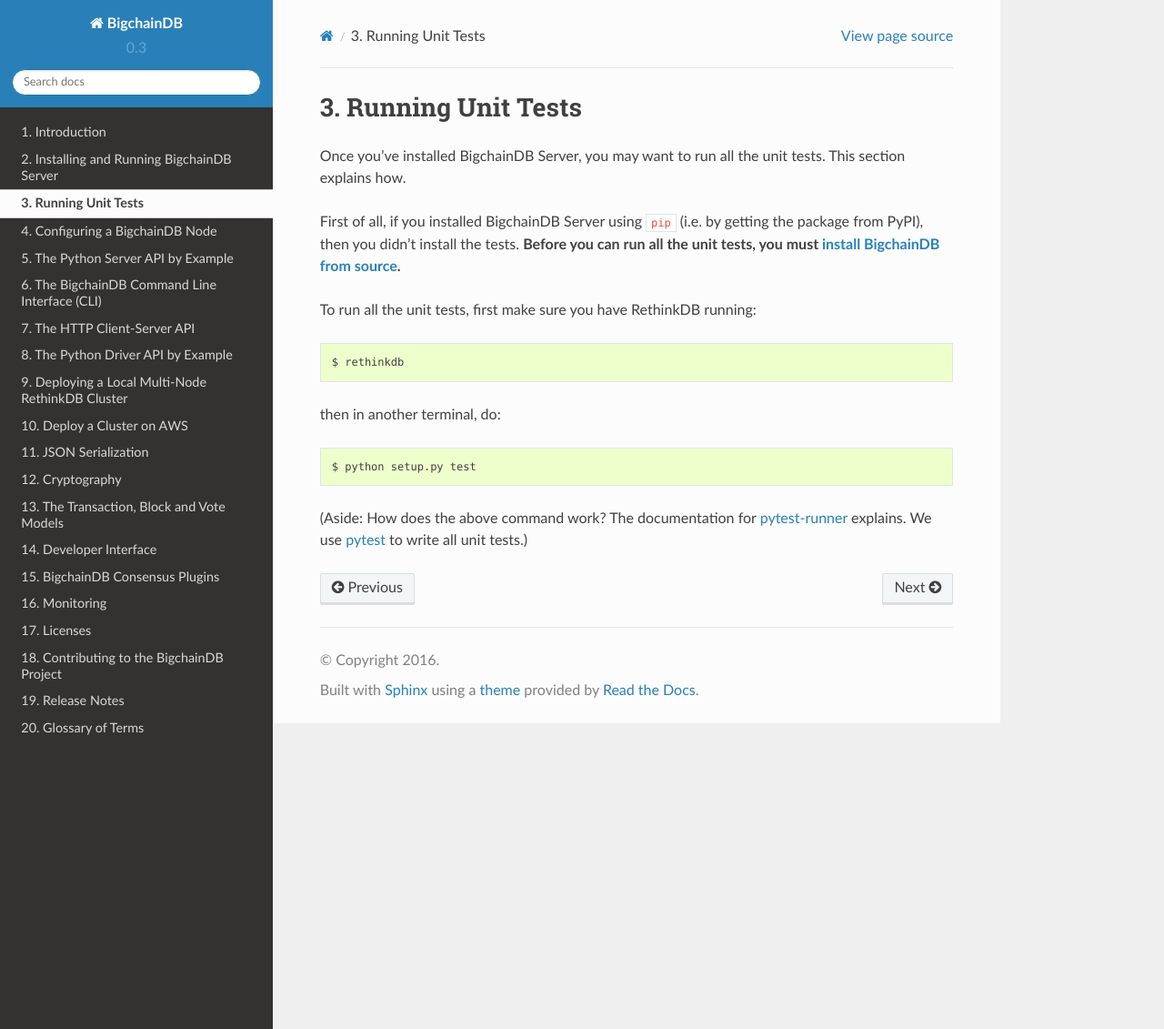
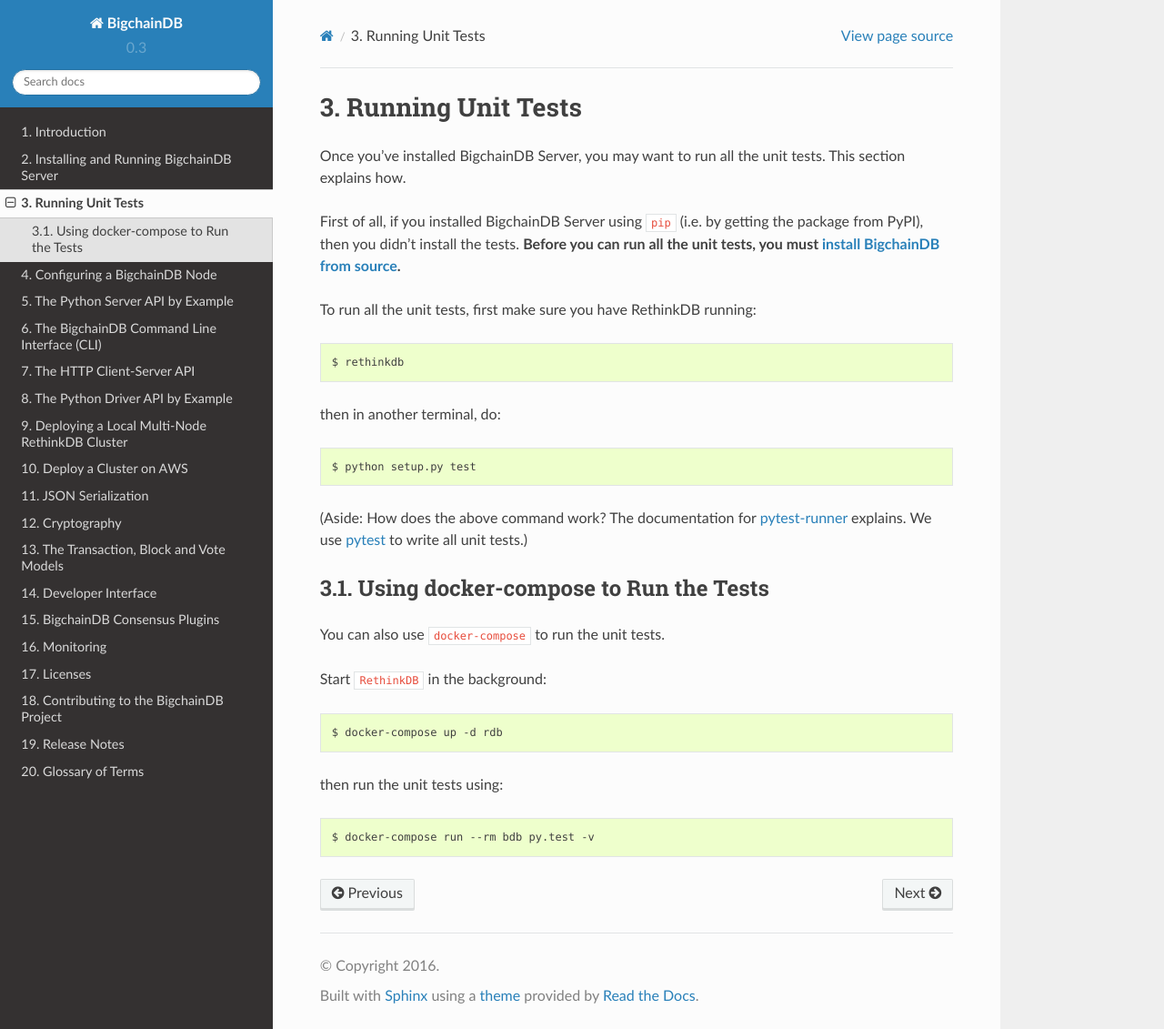
Before and after one commit to bigchaindb/bigchaindb, a Sphinx documentation site: the page built from docs/source/running-unit-tests.md, in a window 1280 px wide and 1131 px high. Shown: the whole window at 91% size. Built offline with Sphinx 7.4.7 and the Read the Docs theme 2.0.0, drawn with Linux system fonts in a browser that asks for light colours.

Commit message:
Add docs to run unit tests with docker-compose

````diff
--- a/docs/source/running-unit-tests.md
+++ b/docs/source/running-unit-tests.md
@@ -17,3 +17,20 @@
 ```
 
 (Aside: How does the above command work? The documentation for [pytest-runner](https://pypi.python.org/pypi/pytest-runner) explains. We use [pytest](http://pytest.org/latest/) to write all unit tests.)
+
+
+### Using docker-compose to Run the Tests
+
+You can also use `docker-compose` to run the unit tests.
+
+Start `RethinkDB` in the background:
+
+```text
+$ docker-compose up -d rdb
+```
+
+then run the unit tests using:
+
+```text
+$ docker-compose run --rm bdb py.test -v
+```
````
